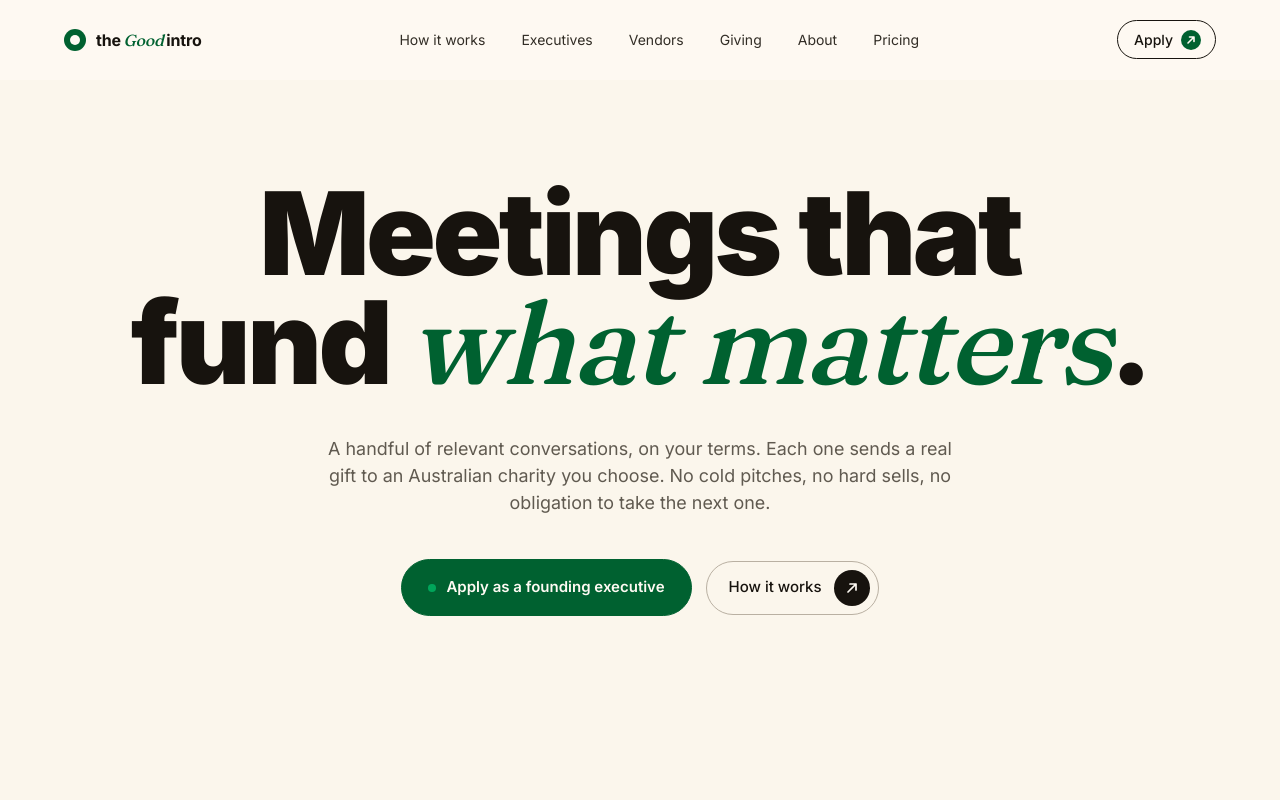
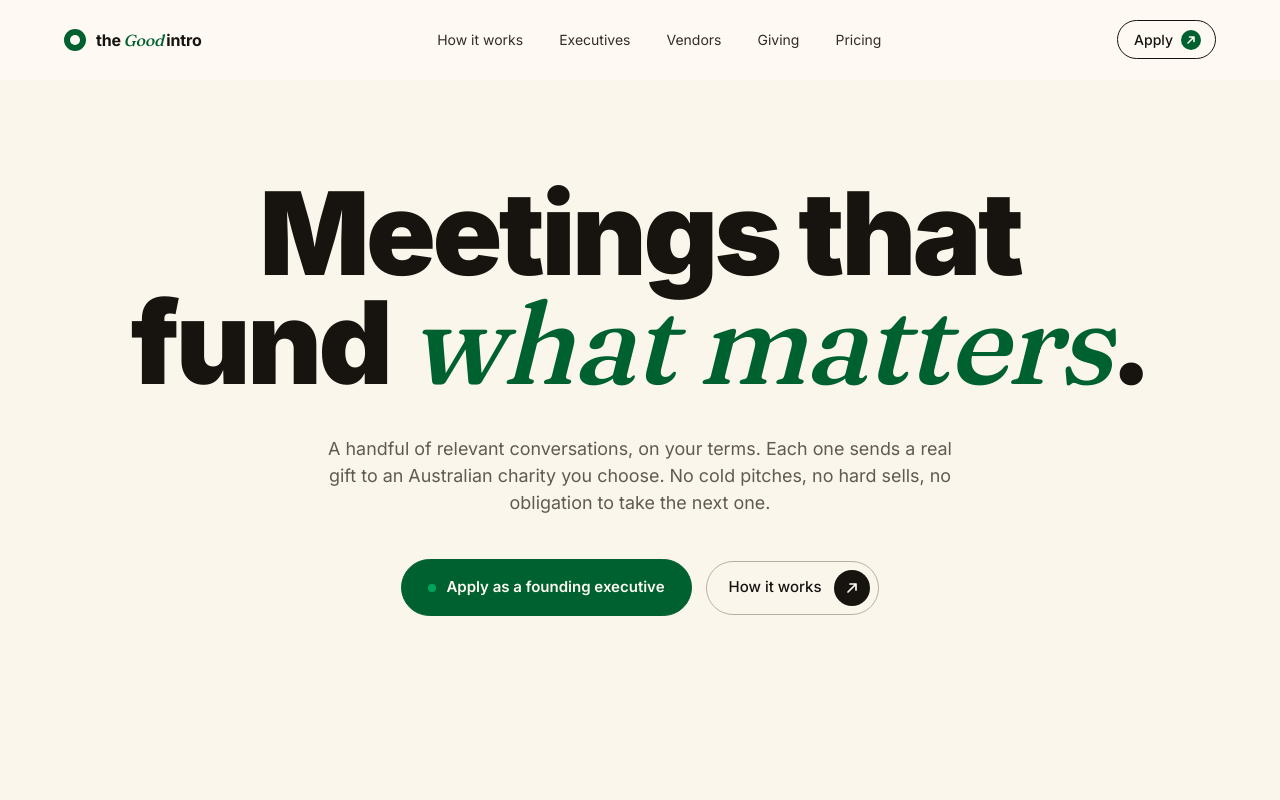
Before and after one commit to mitsubishyy/theGoodintro, a Next.js app: page / in a window 1280 px wide. Shown: the top 800 px of the page. Built offline with nearby package versions, Linux system fonts and the light colour scheme; a web font is replaced by a local one.

Commit message:
feat(nav): remove the About link from header and footer
Drop /about from both nav arrays. The page itself stays reachable by
direct URL; only the global nav links are removed.

Co-Authored-By: Claude Opus 4.7 (1M context) <noreply@anthropic.com>

```diff
--- a/app/_components/site-footer.tsx
+++ b/app/_components/site-footer.tsx
@@ -8,7 +8,6 @@ const NAV = [
   { href: "/executives", label: "Executives" },
   { href: "/vendors", label: "Vendors" },
   { href: "/giving", label: "Giving" },
-  { href: "/about", label: "About" },
   { href: "/pricing", label: "Pricing" },
 ];
 
--- a/app/_components/site-header.tsx
+++ b/app/_components/site-header.tsx
@@ -10,7 +10,6 @@ const NAV = [
   { href: "/executives", label: "Executives" },
   { href: "/vendors", label: "Vendors" },
   { href: "/giving", label: "Giving" },
-  { href: "/about", label: "About" },
   { href: "/pricing", label: "Pricing" },
 ];
 
```
